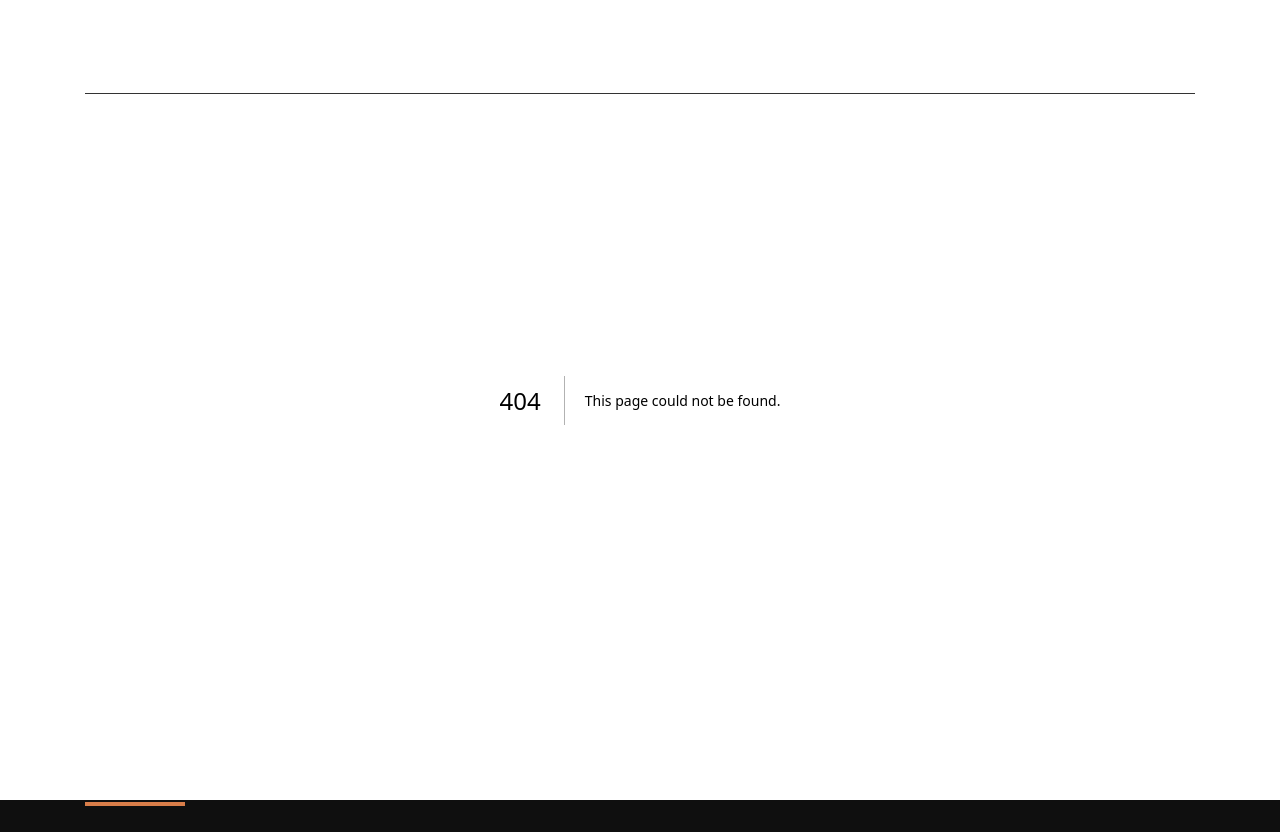
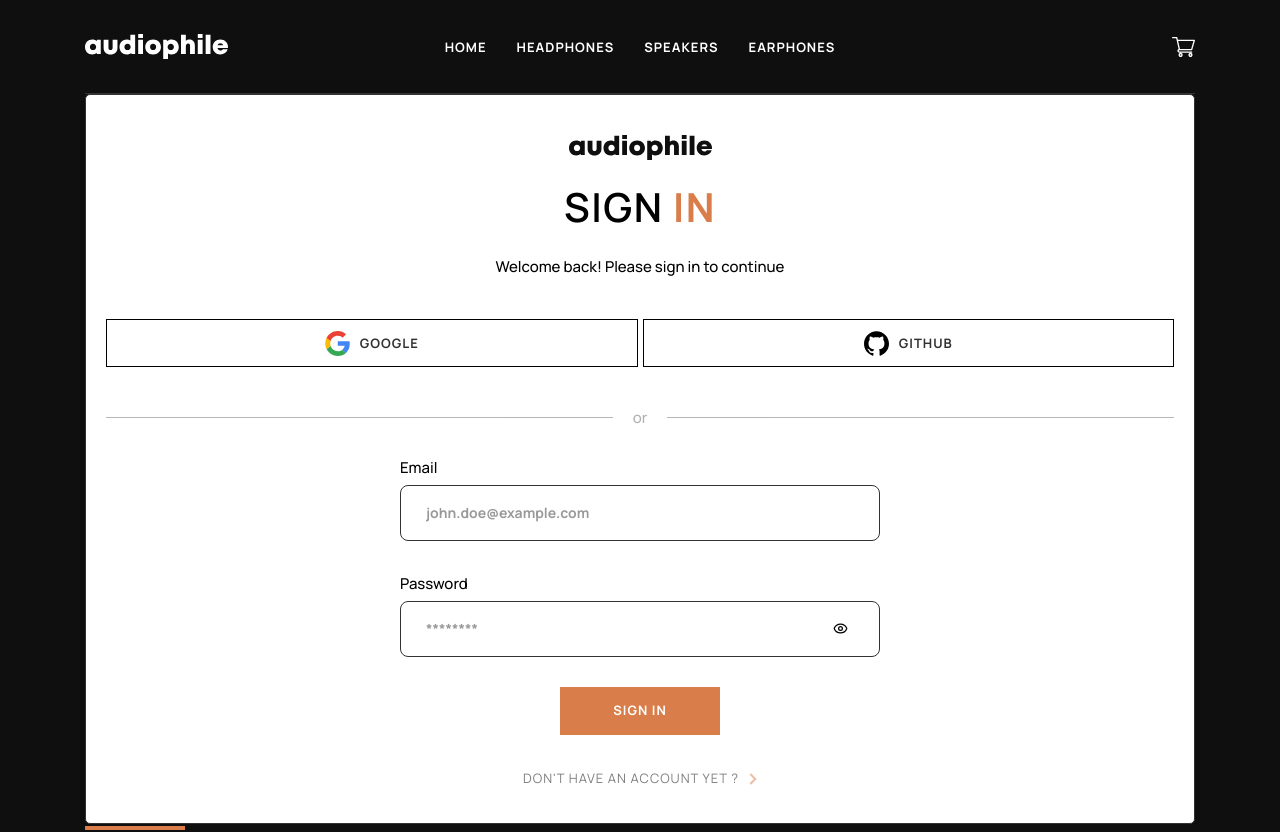
Before and after one commit to martinmoradi/audiophile, a Next.js app: page /signin in a window 1280 px wide. Before the commit this address had no page. Shown: the top 832 px of the page. Built offline with nearby package versions, Linux system fonts and the light colour scheme.

Commit message:
Add SignIn/SignUp pages

```diff
--- /dev/null
+++ b/src/app/(auth)/signin/page.tsx
@@ -0,0 +1,30 @@
+import { AuthForm } from "~/app/(auth)/_components/auth-form";
+import { SignInForm } from "~/app/(auth)/_components/sign-in-form";
+import { SocialAuthButtons } from "~/app/(auth)/_components/social-auth-buttons";
+
+const SignInPage = () => {
+  return (
+    <AuthForm
+      headerLabel="Sign"
+      headerLabelHighlight="in"
+      headerSubLabel="Welcome back! Please sign in to continue"
+      backButtonHref="/signup"
+      backButtonLabel="Don't have an account yet ?"
+      showSocial
+    >
+      <div className="mt-10 flex flex-col items-center justify-center gap-y-10">
+        <div className="mb-5 w-full">
+          <SocialAuthButtons type="signin" />
+        </div>
+        <div className="flex w-full items-center opacity-30">
+          <div className="h-px flex-grow bg-dark"></div>
+          <span className="px-8 text-base">or</span>
+          <div className="h-px flex-grow bg-dark"></div>
+        </div>
+        <SignInForm />
+      </div>
+    </AuthForm>
+  );
+};
+
+export default SignInPage;
--- /dev/null
+++ b/src/app/(auth)/signup/page.tsx
@@ -0,0 +1,9 @@
+const SignUpPage = () => {
+  return (
+    <>
+      <div></div>
+    </>
+  );
+};
+
+export default SignUpPage;
```
